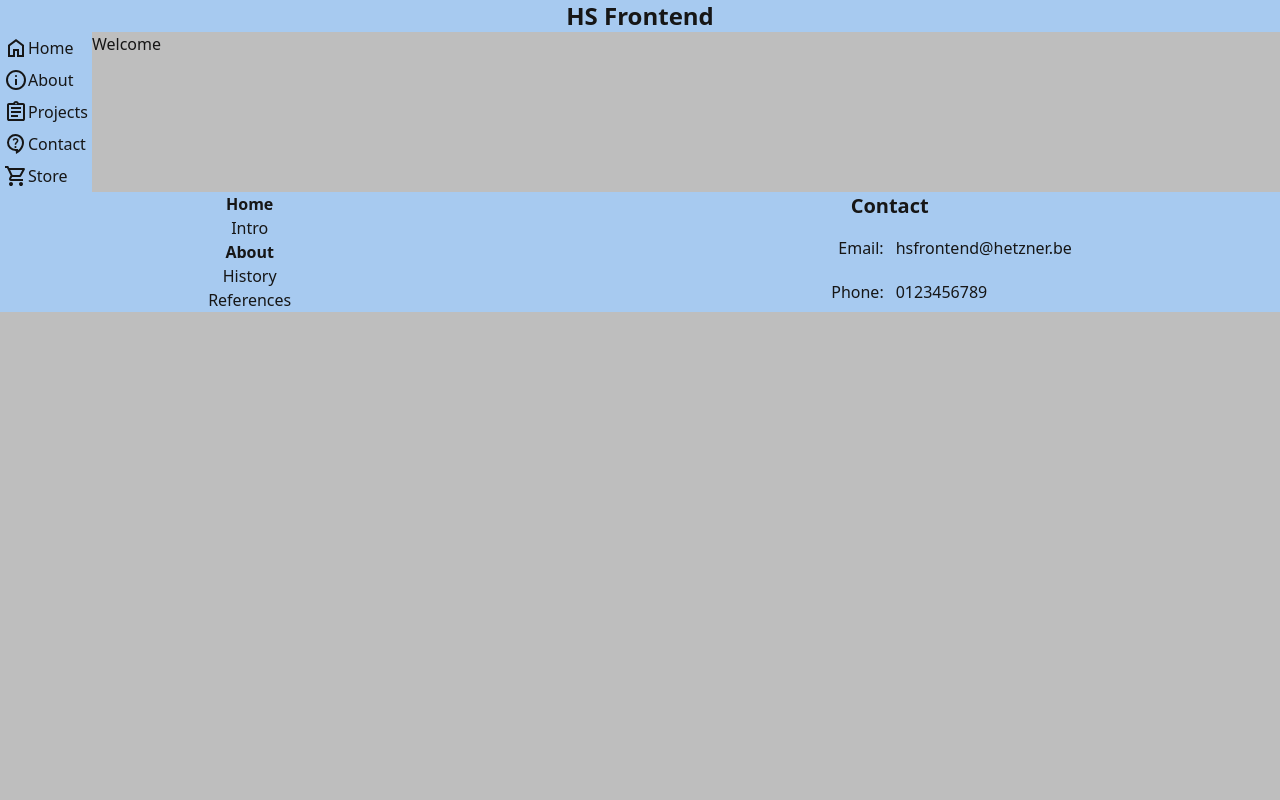
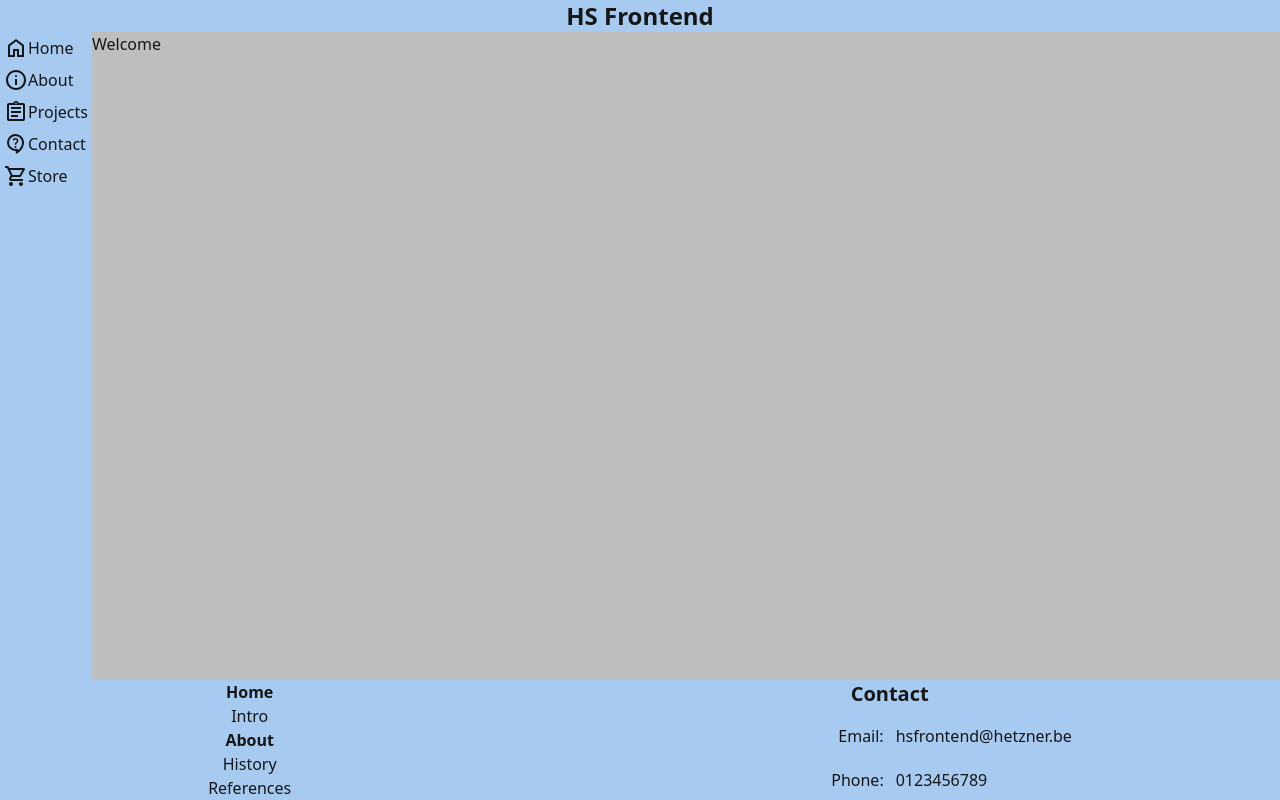
Before and after one commit to Adrigorithm/HS_Frontend, a CodeIgniter 4 app: the page made by app/Views/pages/index.php in a window 1280 px wide. Run offline with PHP 8.4 and a stand-in for CodeIgniter, Linux system fonts and the light colour scheme; the template is opened without the code that fills it, so the values that code supplies are empty; some libraries are stand-ins or nearby versions.

Commit message:
home screen will take up at least the entire device space

```diff
--- a/app/Views/content/index.php
+++ b/app/Views/content/index.php
@@ -1,7 +1,7 @@
-<body class="bg-white dark:bg-black text-black dark:text-white flex flex-col">
+<body class="bg-white dark:bg-black text-black dark:text-white flex flex-col min-h-dvh">
     <?= view('shared/header') ?>
 
-    <main class="flex flex-row">
+    <main class="flex flex-row grow">
         <?= view('shared/navigation') ?>
 
         <section class="flex flex-col">
--- a/app/Views/shared/navigation.php
+++ b/app/Views/shared/navigation.php
@@ -1,5 +1,5 @@
 <nav>
-    <ul class="flex flex-col bg-blue dark:bg-red text-center">
+    <ul class="flex flex-col bg-blue dark:bg-red text-center h-full">
         <li>
             <a href="/" class="<?php if($title == 'Home') {echo 'border-r-3 border-solid border-red';} ?> p-1 hover:bg-red hover:text-white hover:dark:bg-blue hover:dark:text-black flex fill-black dark:fill-white hover:fill-white dark:hover:fill-black">
                 <svg
```
Also changed, not shown: public/assets/css/output.css.
